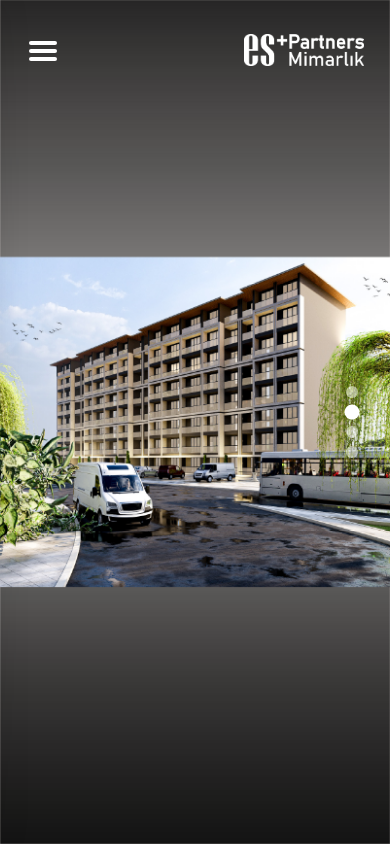
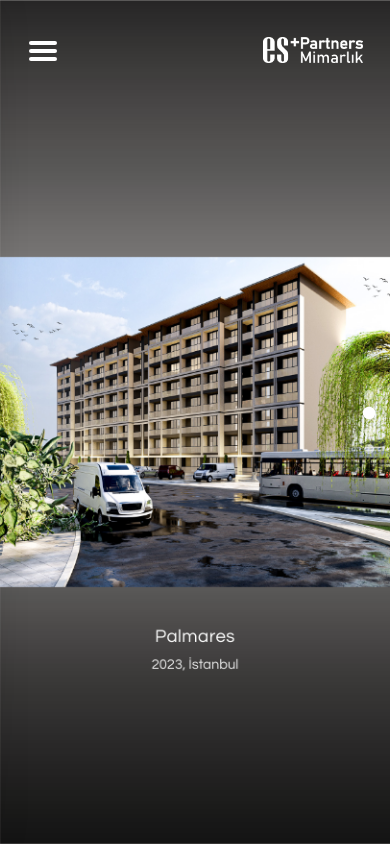
Before and after one commit to fathkymt/arch, a Next.js app: page / in a window 390 px wide. Built offline with nearby package versions, Linux system fonts and the light colour scheme.

Commit message:
heroinfo

```diff
--- a/src/app/projects/[id]/page.js
+++ b/src/app/projects/[id]/page.js
@@ -77,6 +77,15 @@ export default function ProjectDetail({ params }) {
     <div className="relative min-h-screen bg-black">
       {/* Background Pattern */}
       <div className="absolute inset-0 bg-[#111111] z-[-1]" />
+
+      {/* Hide WhiteLogo on mobile */}
+      <style jsx global>{`
+        @media (max-width: 768px) {
+          .white-logo {
+            display: none !important;
+          }
+        }
+      `}</style>
 
       {/* Navigation Bar */}
       <div className="fixed top-0 left-0 right-0 z-50 bg-black/80 backdrop-blur-md border-b border-white/10">
--- a/src/app/projects/page.js
+++ b/src/app/projects/page.js
@@ -124,7 +124,7 @@ const ProjectsPage = () => {
               Projelerimiz
             </h1>
             <p className="text-lg text-zinc-400 max-w-2xl mx-auto font-light tracking-wide">
-              Mimari, iç mimari ve peyzaj alanlarında gerçekleştirdiğimiz seçkin projelerimiz
+              Mimari, iç mimari ve kamu alanlarında gerçekleştirdiğimiz seçkin projelerimiz,
             </p>
           </motion.div>
 
--- a/src/components/home/Hero.js
+++ b/src/components/home/Hero.js
@@ -28,15 +28,35 @@ const Hero = () => {
   const slides = [
     {
       image: '/images/hero/hero-image-1.jpg',
+      project: {
+        title: 'Modern Dağ Evi',
+        location: 'Bolu',
+        year: '2023'
+      }
     },
     {
       image: '/images/hero/hero-image-2.jpg',
+      project: {
+        title: 'Palmares',
+        location: 'İstanbul',
+        year: '2023'
+      }
     },
     {
       image: '/images/hero/hero-image-3.jpg',
+      project: {
+        title: 'Kiev Project',
+        location: 'Muğla',
+        year: '2024'
+      }
     },
     {
       image: '/images/hero/hero-image-4.png',
+      project: {
+        title: 'Teachera',
+        location: 'İstanbul',
+        year: '2024'
+      }
     }
   ];
 
@@ -325,6 +345,30 @@ const Hero = () => {
             priority={index === 0}
           />
           <div className="absolute inset-0 bg-gradient-to-t from-black/50 via-black/30 to-transparent" />
+
+          {/* Project Info Overlay */}
+          <div className="absolute bottom-12 left-12 z-10 text-white md:block hidden">
+            <div className="space-y-3">
+              <h3 className="text-3xl md:text-4xl lg:text-5xl font-light tracking-wide">
+                {slide.project.title}
+              </h3>
+              <div className="text-lg md:text-xl text-white/90">
+                <p className="font-light">{slide.project.year}, {slide.project.location}</p>
+              </div>
+            </div>
+          </div>
+
+          {/* Mobile Project Info - Inside image, at bottom 20% area */}
+          <div className="absolute bottom-[20%] left-0 right-0 z-5 text-white md:hidden block">
+            <div className="text-center space-y-1 px-4">
+              <h3 className="text-lg font-light tracking-wide">
+                {slide.project.title}
+              </h3>
+              <p className="text-sm text-white/90 font-light">
+                {slide.project.year}, {slide.project.location}
+              </p>
+            </div>
+          </div>
         </div>
       ))}
 
--- a/src/components/layout/WhiteLogo.js
+++ b/src/components/layout/WhiteLogo.js
@@ -2,21 +2,17 @@
 
 import Image from 'next/image';
 import Link from 'next/link';
-import { usePathname } from 'next/navigation';
 
 const WhiteLogo = () => {
-  const pathname = usePathname();
-  const isProjectDetailPage = pathname?.includes('/projects/') && pathname?.split('/').length > 3;
-
   return (
-    <div className={`fixed top-[30px] md:right-[30px] right-[26px] z-[1000] pointer-events-auto ${isProjectDetailPage ? 'max-md:hidden' : ''}`}>
+    <div className="fixed md:top-[-10px] top-[0px] md:right-[30px] right-[27px] z-[1000] pointer-events-auto white-logo">
       <Link href="/">
         <Image
           src="/images/logo/beyazanalogo.png"
           alt="ES+Partners Logo"
           width={120}
           height={120}
-          className="translate-y-1"
+          className="w-[100px] h-[100px] md:w-[120px] md:h-[120px] object-contain"
           priority
         />
       </Link>
--- a/src/styles/Hero.module.css
+++ b/src/styles/Hero.module.css
@@ -124,4 +124,13 @@
     object-fit: contain !important;
     transform: scale(1.5);
   }
+
+  .indicators {
+    right: 1rem;
+  }
+
+  .indicator {
+    width: 0.625rem;
+    height: 0.625rem;
+  }
 }
```
